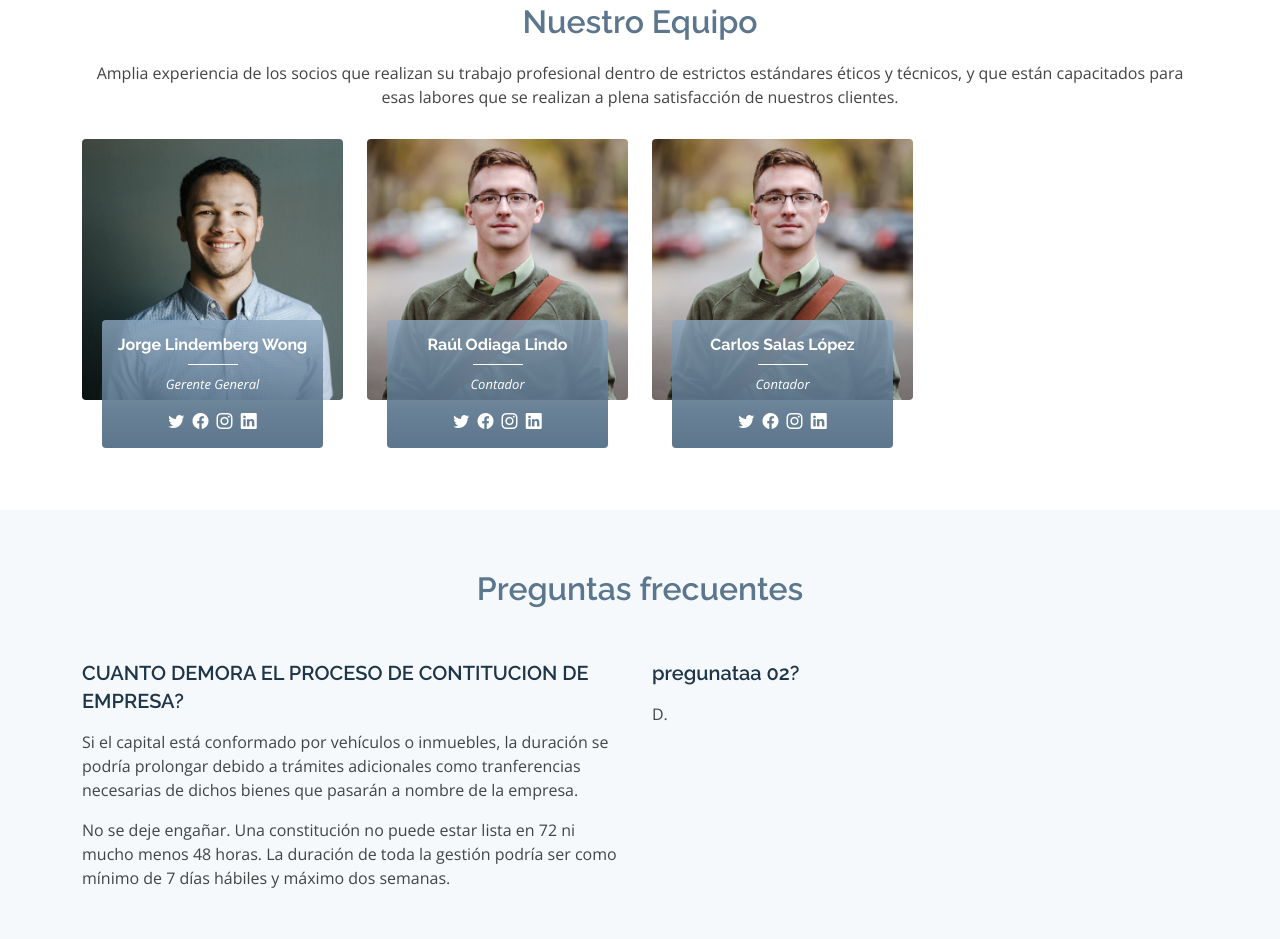
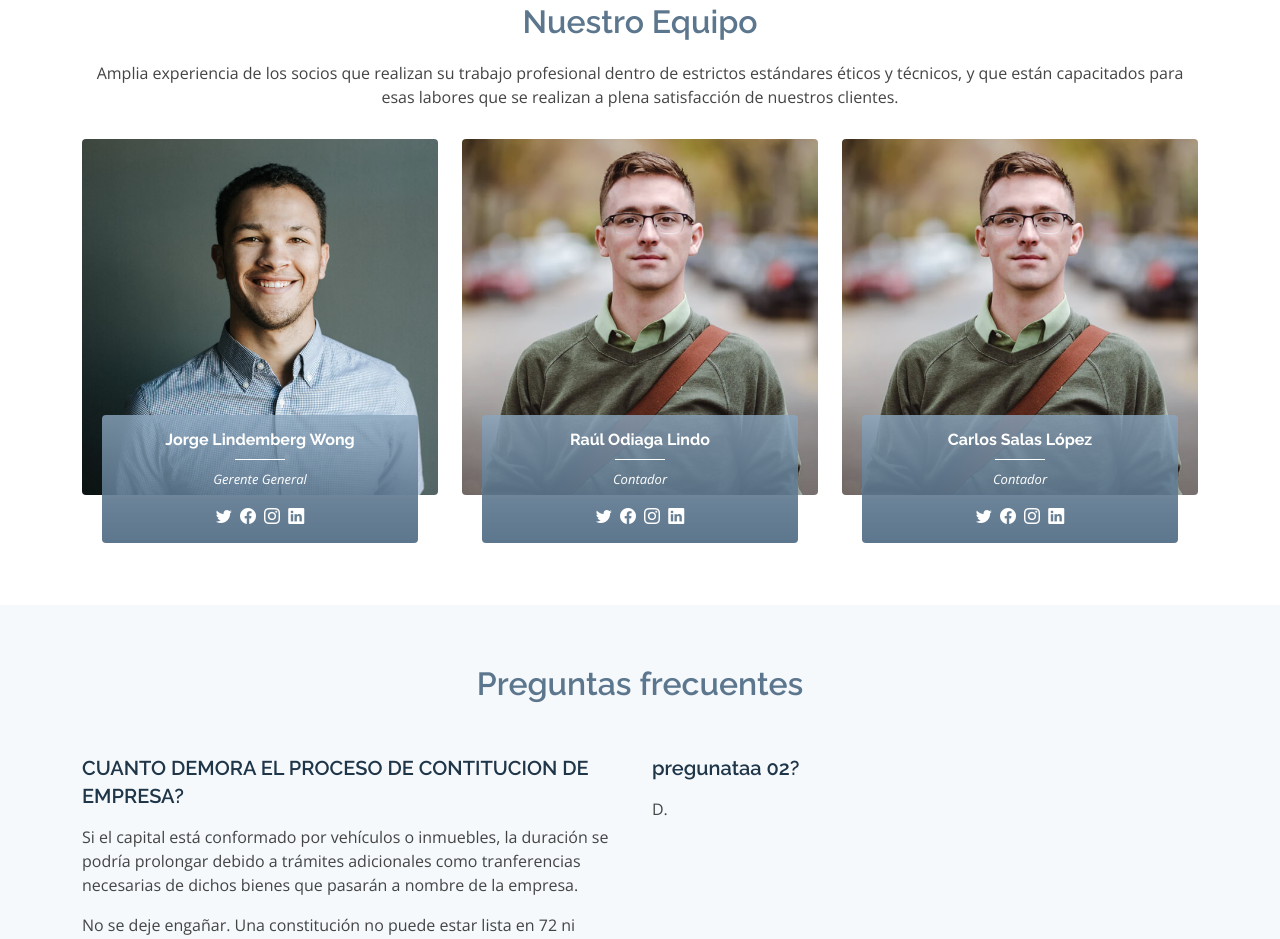
Before and after one commit to DevForAll/audit_website, a plain HTML site: page index.html in a window 1280 px wide. Shown: the part 4830-5769 px from the top of the page. Drawn offline with nearby package versions, Linux system fonts and the light colour scheme.

Commit message:
centrado de tarjetas y linkeo, modificacion en lista de servicios

```diff
--- a/index.html
+++ b/index.html
@@ -75,19 +75,19 @@
           <li><a class="nav-link scrollto" href="#team">EQUIPO</a></li>
           <li class="dropdown"><a href="#"><span>SERVICIOS</span> <i class="bi bi-chevron-down"></i></a>
             <ul>
-              <li><a href="#">Drop Down 1</a></li>
-              <li class="dropdown"><a href="#"><span>Deep Drop Down</span> <i class="bi bi-chevron-right"></i></a>
+              <li><a href="#">Auditoria</a></li>
+              <!-- <li class="dropdown"><a href="#"><span>Deep Drop Down</span> <i class="bi bi-chevron-right"></i></a>
                 <ul>
                   <li><a href="#">Deep Drop Down 1</a></li>
                   <li><a href="#">Deep Drop Down 2</a></li>
                   <li><a href="#">Deep Drop Down 3</a></li>
                   <li><a href="#">Deep Drop Down 4</a></li>
                   <li><a href="#">Deep Drop Down 5</a></li>
-                </ul>
+                </ul> -->
               </li>
-              <li><a href="#">Drop Down 2</a></li>
-              <li><a href="#">Drop Down 3</a></li>
-              <li><a href="#">Drop Down 4</a></li>
+              <li><a href="#">Contabilidad</a></li>
+              <li><a href="#">Consultoría</a></li>
+              <li><a href="#">Asesoría</a></li>
             </ul>
           </li>
           <li><a class="nav-link scrollto" href="#contact">CONTACTO</a></li>
@@ -489,17 +489,14 @@
         </div>
 
         <div class="row">
-                <!-- =======<div class="col-xl-3 col-lg-4 col-md-6" data-aos="fade-up">
 
-                  <div class="col-xl-3 col-lg-4 col-md-6" data-aos="fade-up">
+          <div class="col-xl col-lg-4 col-md-6" data-aos="fade-up">
             <div class="member">
-              <div class="pic"><img src="assets/img/team/team-1.jpg" class="img-fluid" alt=""></div>
-              <div class="member-info">
-
-                  ======= -->
-          <div class="col-xl-3 col-lg-4 col-md-6" data-aos="fade-up">
-            <div class="member">
-              <div class="pic"><img src="assets/img/team/team-1.jpg" class="img-fluid" alt=""></div>
+              <div class="pic">
+                <a href="https://www.google.com/">
+                  <img src="assets/img/team/team-1.jpg" class="img-fluid" alt="">
+                </a>
+              </div>
               <div class="member-info">
                 <h4>Jorge Lindemberg Wong</h4>
                 <span>Gerente General</span>
@@ -513,9 +510,13 @@
             </div>
           </div>
 
-          <div class="col-xl-3 col-lg-4 col-md-6" data-aos="fade-up" data-aos-delay="100">
+          <div class="col-xl col-lg-4 col-md-6" data-aos="fade-up" data-aos-delay="100">
             <div class="member">
-              <div class="pic"><img src="assets/img/team/team-3.jpg" class="img-fluid" alt=""></div>
+              <div class="pic">
+                <a href="https://www.youtube.com/watch?">
+                  <img src="assets/img/team/team-3.jpg" class="img-fluid" alt="">
+                </a>
+              </div>
               <div class="member-info">
                 <h4>Raúl Odiaga Lindo</h4>
                 <span>Contador</span>
@@ -529,9 +530,13 @@
             </div>
           </div>
 
-          <div class="col-xl-3 col-lg-4 col-md-6" data-aos="fade-up" data-aos-delay="200">
+          <div class="col-xl col-lg-4 col-md-6" data-aos="fade-up" data-aos-delay="200">
             <div class="member">
-              <div class="pic"><img src="assets/img/team/team-3.jpg" class="img-fluid" alt=""></div>
+              <div class="pic">
+                <a href="https://www.facebook.com/">
+                  <img src="assets/img/team/team-3.jpg" class="img-fluid" alt="">
+                </a>
+              </div>
               <div class="member-info">
                 <h4>Carlos Salas López</h4>
                 <span>Contador</span>
@@ -545,9 +550,7 @@
             </div>
           </div>
 
-
-          <!--
-          <div class="col-xl-3 col-lg-4 col-md-6" data-aos="fade-up" data-aos-delay="300">
+          <!-- <div class="col-xl col-lg-4 col-md-6" data-aos="fade-up" data-aos-delay="300">
             <div class="member">
               <div class="pic"><img src="assets/img/team/team-4.jpg" class="img-fluid" alt=""></div>
               <div class="member-info">
@@ -561,8 +564,7 @@
                 </div>
               </div>
             </div>
-          </div>
-           -->
+          </div> -->
 
         </div>
 
```
